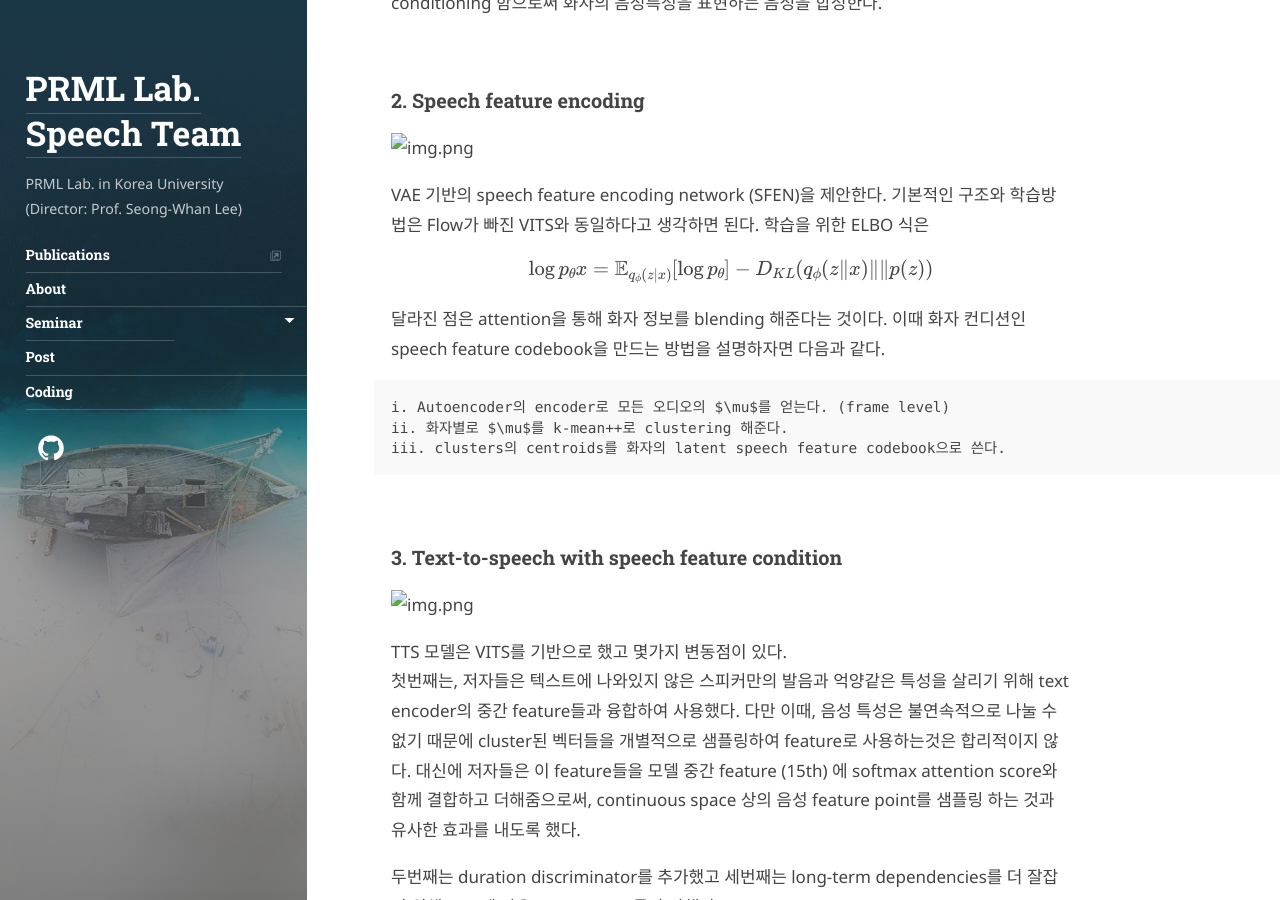
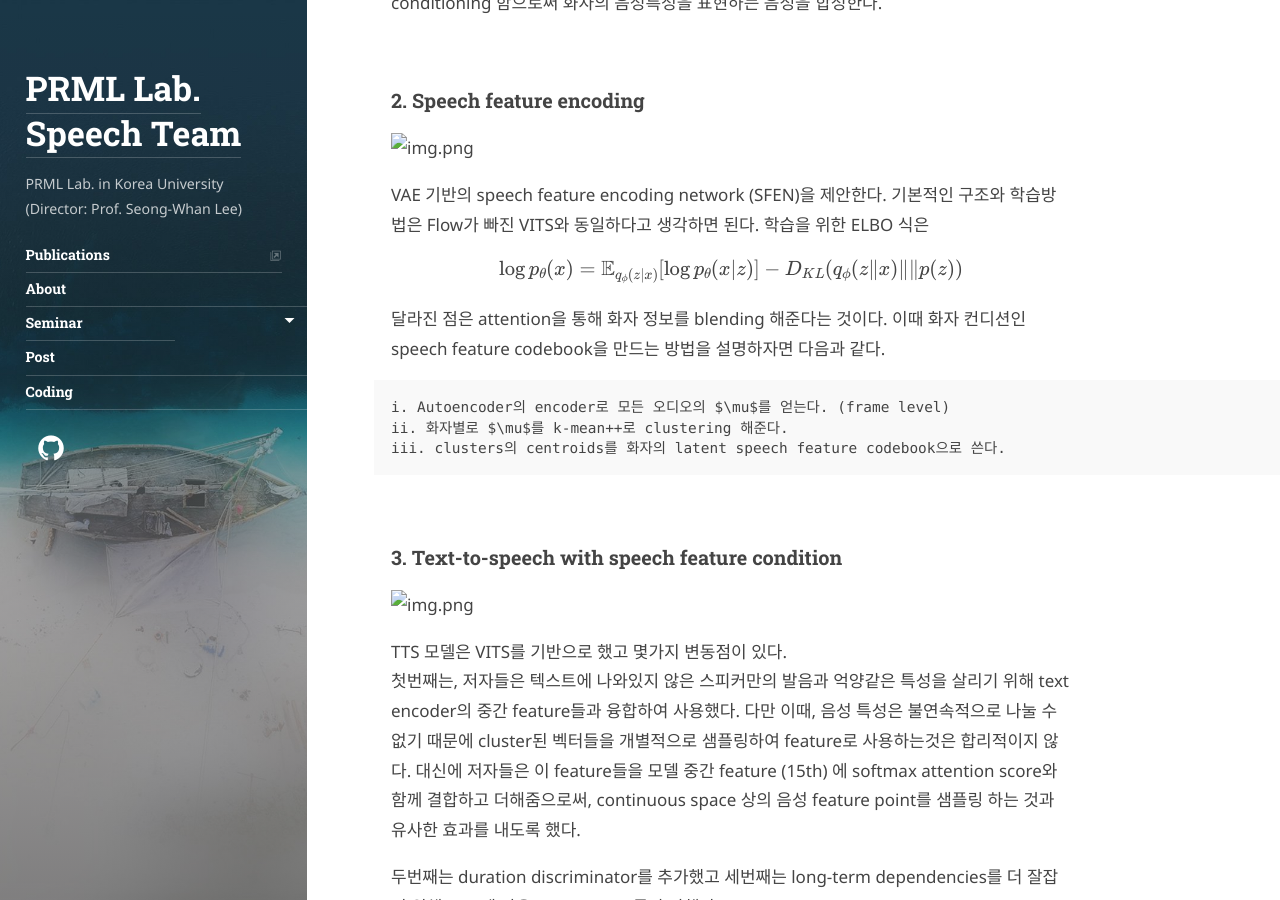
Before and after one commit to speech-team-korea/speech-team-korea.github.io, a Jekyll site: the page built from _posts/text-to-speech/2023-12-21-ELF.md, in a window 1280 px wide and 900 px high, scrolled down 1251 px. Built offline with Jekyll 4.4.1, drawn with Linux system fonts in a browser that asks for light colours; some web fonts are replaced; comment, search, counter and statistics services are not loaded.

Commit message:
Update 2023-12-21-ELF.md

```diff
--- a/_posts/text-to-speech/2023-12-21-ELF.md
+++ b/_posts/text-to-speech/2023-12-21-ELF.md
@@ -46,7 +46,7 @@
 학습을 위한 ELBO 식은
 
 $$
-\log p_{\theta}x = \mathbb{E}_{q_{\phi}(z|x)}[\log p_{\theta}] - D_{KL}(q_{\phi}(z\|x)\|\|p(z))
+\log p_{\theta}(x) = \mathbb{E}_{q_{\phi}(z|x)}[\log p_{\theta}(x|z)] - D_{KL}(q_{\phi}(z\|x)\|\|p(z))
 $$
 
 
```
